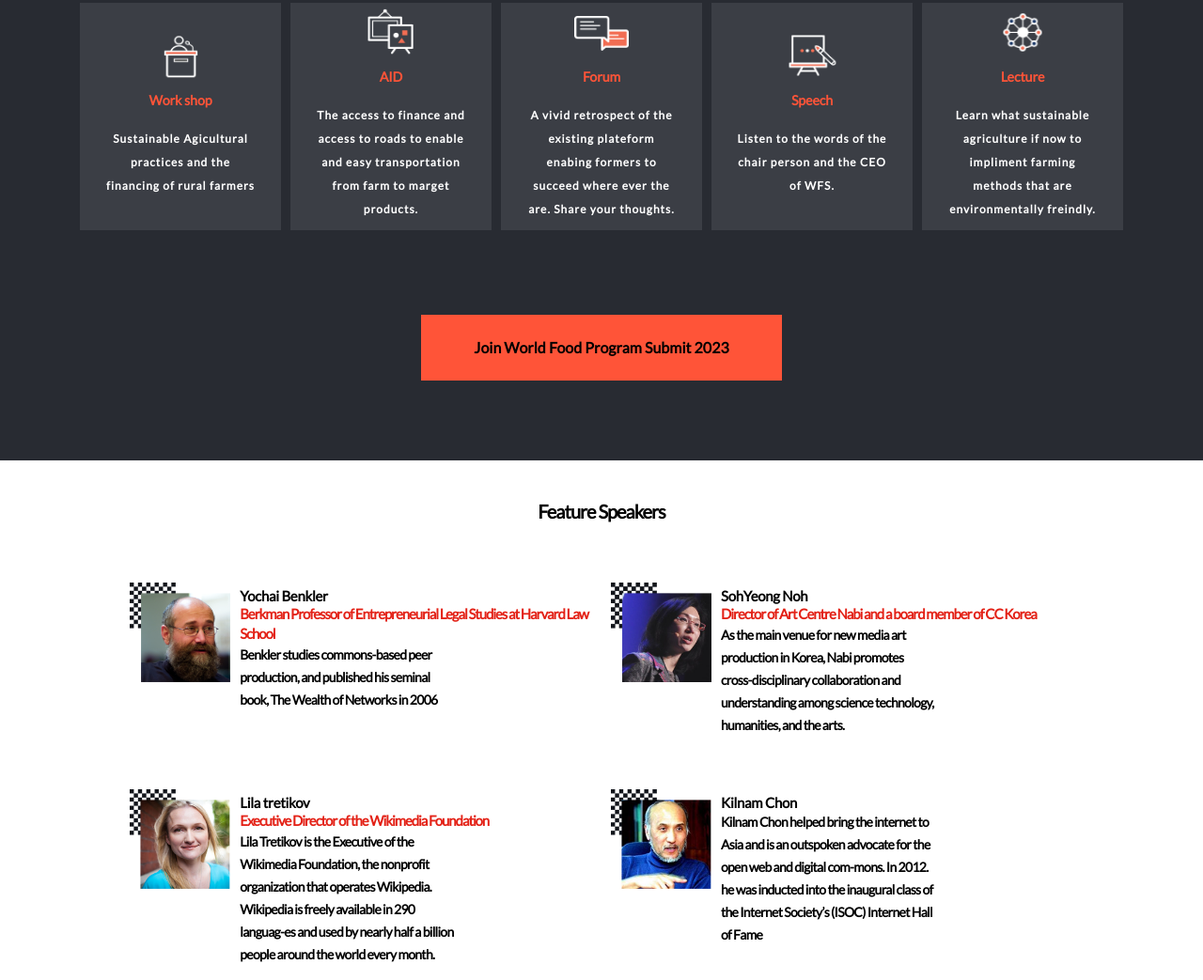
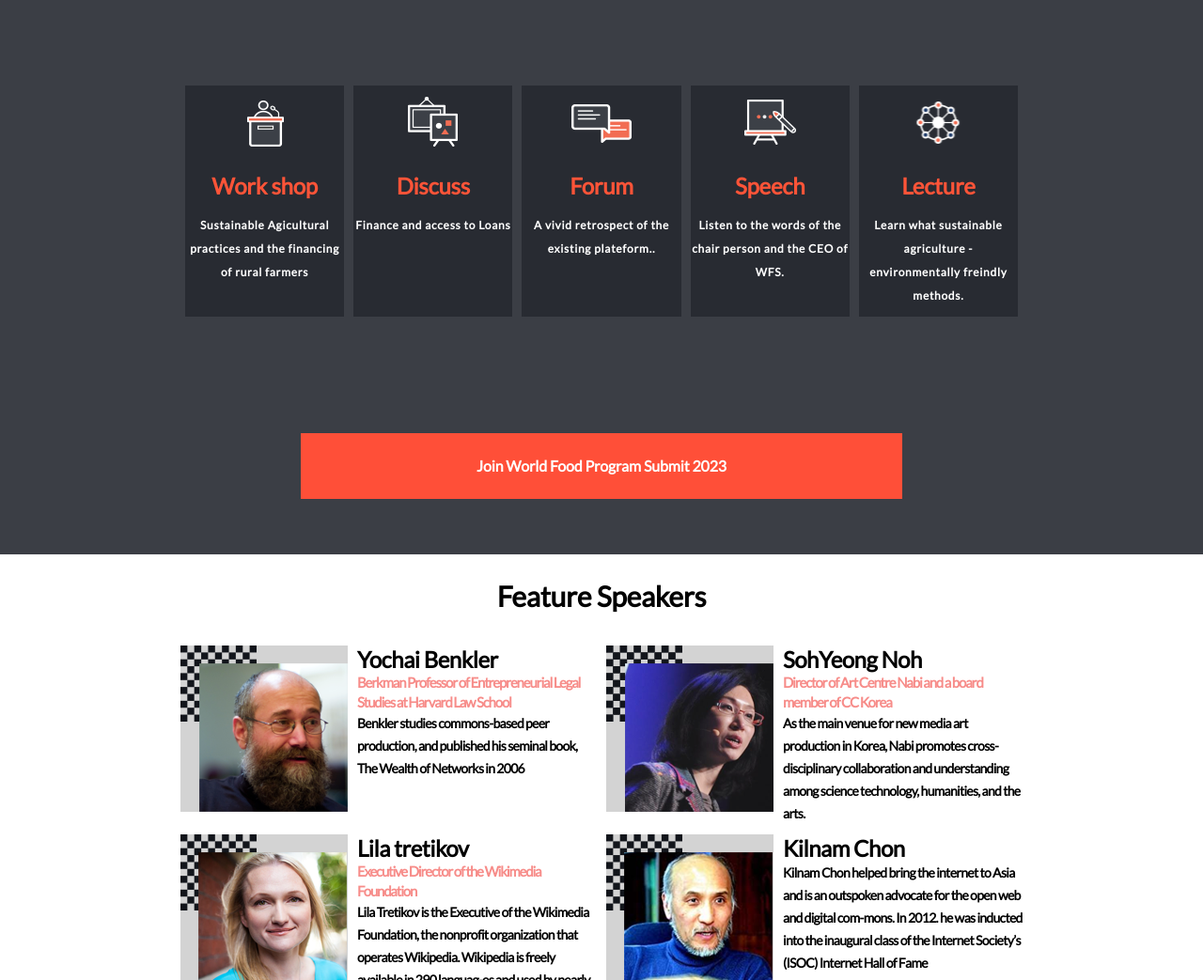
Before and after one commit to enocol/capstone, a plain HTML site: page index.html in a window 1280 px wide. Shown: the part 701-1744 px from the top of the page at 94% size. Drawn offline with Linux system fonts and the light colour scheme.

Commit message:
Impliment changes as recommended

```diff
--- a/index.html
+++ b/index.html
@@ -4,6 +4,7 @@
     <meta charset="UTF-8" />
     <meta name="viewport" content="width=device-width, initial-scale=1.0" />
     <link rel="stylesheet" href="styles.css" />
+    <link rel="stylesheet" href="about.css" />
     <link
       rel="stylesheet"
       href="https://cdnjs.cloudflare.com/ajax/libs/font-awesome/6.4.0/css/all.min.css"
@@ -74,43 +75,36 @@
       <div class="container">
         <div class="items">
           <img src="./images/icons/program_icon_01.png" alt="" />
-          <div></div>
-          <h3>Work shop</h3>
+          <span>Work shop</span>
           <p>
             Sustainable Agicultural practices and the financing of rural farmers
           </p>
         </div>
         <div class="items">
           <img src="./images/icons/program_icon_02.png" alt="" />
-          <h3>AID</h3>
-          <p>
-            The access to finance and access to roads to enable and easy
-            transportation from farm to marget products.
-          </p>
+          <span>Discuss</span>
+          <p>Finance and access to Loans</p>
         </div>
         <div class="items">
           <img src="./images/icons/program_icon_03.png" alt="" />
-          <h3>Forum</h3>
-          <p>
-            A vivid retrospect of the existing plateform enabing formers to
-            succeed where ever the are. Share your thoughts.
-          </p>
+          <span>Forum</span>
+          <p>A vivid retrospect of the existing plateform..</p>
         </div>
         <div class="items">
           <img src="./images/icons/program_icon_04.png" alt="" />
-          <h3>Speech</h3>
+          <span>Speech</span>
           <p>Listen to the words of the chair person and the CEO of WFS.</p>
         </div>
         <div class="items">
           <img src="./images/icons/program_icon_05.png" alt="" />
-          <h3>Lecture</h3>
+          <span>Lecture</span>
           <p>
-            Learn what sustainable agriculture if now to impliment farming
-            methods that are environmentally freindly.
+            Learn what sustainable agriculture - environmentally freindly
+            methods.
           </p>
         </div>
       </div>
-      <div class="join">
+      <div class="h4">
         <h4>Join World Food Program Submit 2023</h4>
       </div>
     </section>
@@ -118,6 +112,7 @@
     <div class="section3" id="speakers"></div>
     <section class="section4">
       <h6>Partners</h6>
+      <hr />
       <div class="container5">
         <div><img src="./images/partners/mozilla.png" alt="pic" /></div>
         <div><img src="./images/partners/google.png" alt="pic" /></div>
@@ -125,7 +120,25 @@
         <div><img src="./images/partners/naver.png" alt="pic" /></div>
         <div><img src="./images/partners/bnb.png" alt="pic" /></div>
       </div>
+      <div class="containerdiv3">
+        <div class="containerdiv4">
+          <div class="uk2032 uk1">@ENVIRONMENT UK 2023</div>
+
+          <div class="uk1">
+            <div class="">
+              2015 Creative Commons Korea. Some Rights Reserved.
+            </div>
+            <p class="para1">
+              달리 정하지 않은 웹사이트의 모든 내용은 크리에이티브 커먼즈
+              저작자표시 2.0 대한민국 라이선스에 따라 이용할 수 있습니다. 자세한
+              이용기능 내용과 허락조건은
+            </p>
+            <p>http://creativecommons.org/licences/by/2.0/kr 를 보세요.</p>
+          </div>
+        </div>
+      </div>
     </section>
+
     <script src="index.js" defer></script>
   </body>
 </html>
--- a/index.js
+++ b/index.js
@@ -1,6 +1,7 @@
 const section3 = document.getElementById("speakers");
 const hambugermenu = document.querySelector(".hambuger");
 const menu = document.querySelector(".navbar-list1");
+console.log(section3);
 
 hambugermenu.addEventListener("click", () => {
   menu.classList.add("menuvisible");
@@ -17,16 +18,15 @@
   menu.classList.remove("menuvisible");
 });
 
-const content = ` <div class="containerB">
-        <div class="speakers"><h4>Feature Speakers</h4></div>
-        <div class="speakers1">
+const content = `  <div class="speakers"><h4>Feature Speakers</h4></div>
+    <div class="flex-container">
       <div class="speakeritems">
-            <img src="./images/speakers/speaker_01.png" alt="" />
-            <div class="itemsA">
+        <img src="./images/speakers/speaker_01.png" alt="" class="img" />
+        <div class="itemsA itemA-1">
           <h5>Yochai Benkler</h5>
           <span
-                >Berkman Professor of Entrepreneurial Legal Studies at Harvard
-                Law School</span
+            >Berkman Professor of Entrepreneurial Legal Studies at Harvard Law
+            School</span
           >
           <p>
             Benkler studies commons-based peer production, and published his
@@ -35,76 +35,71 @@
         </div>
       </div>
       <div class="speakeritems">
-            <img src="./images/speakers/speaker_02.png" alt="" />
-            <div class="itemsA">
+        <img src="./images/speakers/speaker_02.png" alt="" class="img" />
+        <div class="itemsA ItemA-2">
           <h5>SohYeong Noh</h5>
           <span
-                >Director of Art Centre Nabi and a board member of CC
-                Korea</span
+            >Director of Art Centre Nabi and a board member of CC Korea</span
           >
           <p>
             As the main venue for new media art production in Korea, Nabi
-                promotes cross-disciplinary collaboration and understanding
-                among science technology, humanities, and the arts.
+            promotes cross-disciplinary collaboration and understanding among
+            science technology, humanities, and the arts.
           </p>
         </div>
       </div>
-        </div>
-        <div class="speakers2">
+
       <div class="speakeritems">
-            <img src="./images/speakers/speaker_03.png" alt="" />
-            <div class="itemsA">
+        <img src="./images/speakers/speaker_03.png" alt="" class="img" />
+        <div class="itemsA itemA-3">
           <h5>Lila tretikov</h5>
           <span>Executive Director of the Wikimedia Foundation</span>
           <p>
             Lila Tretikov is the Executive of the Wikimedia Foundation, the
-                nonprofit organization that operates Wikipedia. Wikipedia is
-                freely available in 290 languag-es and used by nearly half a
-                billion people around the world every month.
+            nonprofit organization that operates Wikipedia. Wikipedia is freely
+            available in 290 languag-es and used by nearly half a billion people
+            around the world every month.
           </p>
         </div>
       </div>
       <div class="speakeritems">
-            <img src="./images/speakers/speaker_04.png" alt="" />
-            <div class="itemsA">
+        <img src="./images/speakers/speaker_04.png" alt="" class="img" />
+        <div class="itemsA itemA-4">
           <h5>Kilnam Chon</h5>
           <span></span>
           <p>
-                Kilnam Chon helped bring the internet to Asia and is an
-                outspoken advocate for the open web and digital com-mons. In
-                2012. he was inducted into the inaugural class of the Internet
-                Society’s (ISOC) Internet Hall of Fame
+            Kilnam Chon helped bring the internet to Asia and is an outspoken
+            advocate for the open web and digital com-mons. In 2012. he was
+            inducted into the inaugural class of the Internet Society’s (ISOC)
+            Internet Hall of Fame
           </p>
         </div>
       </div>
-        </div>
-        <div class="speakers3">
+
       <div class="speakeritems">
-            <img src="./images/speakers/speaker_05.png" alt="" />
-            <div class="itemsA">
+        <img src="./images/speakers/speaker_05.png" alt="" class="img" />
+        <div class="itemsA itemA-5">
           <h5>Julia Leda</h5>
           <span>President of Young Pirates of Europe</span>
           <p>
-                European ingetration, political democracy and participation of
-                youth through online as her major condern, Reda’s report
-                outlining potential changes to EU copyright law was approved by
-                the Parliament in July
+            European ingetration, political democracy and participation of youth
+            through online as her major condern, Reda’s report outlining
+            potential changes to EU copyright law was approved by the Parliament
+            in July
           </p>
         </div>
       </div>
       <div class="speakeritems">
-            <img src="./images/speakers/speaker_06.png" alt="" />
-            <div class="itemsA">
+        <img src="./images/speakers/speaker_06.png" alt="" class="img" />
+        <div class="itemsA itemA-6">
           <h5>Ryan Merkley</h5>
           <span
-                >CEO of Creativve Commons, ex COO of the Mozilla
-                Foundation</span
+            >CEO of Creativve Commons, ex COO of the Mozilla Foundation</span
           >
           <p>
-                Ryan had been leading open-source projects at the Mozilla
-                Foundation such as the open-source move-ment
+            Ryan had been leading open-source projects at the Mozilla Foundation
+            such as the open-source move-ment
           </p>
-            </div>
         </div>
       </div>
     </div>
--- a/styles.css
+++ b/styles.css
@@ -34,7 +34,7 @@
 .fa-x {
   position: fixed;
   top: 20px;
-  left: 400px;
+  left: 80%;
   color: white;
 }
 
@@ -49,28 +49,30 @@
   font-size: 30px;
 }
 
-.close {
-  position: absolute;
-  top: 30px;
-  left: 350px;
-  color: white;
-  z-index: 1;
-  visibility: hidden;
-}
-
 .header-list1 {
   display: none;
 }
 
 .small-heading {
   font-size: 20px;
-  color: orangered;
+  color: tomato;
   margin-bottom: 10px;
+}
+
+.topic {
+  width: 80%;
+  color: #515151;
+  font-family: "Lato", sans-serif;
+  font-size: 12px;
+  font-style: normal;
+  font-weight: 400;
+  line-height: 17px;
+  letter-spacing: -0.12px;
 }
 
 .section1 {
   padding: 100px 0 0 35px;
-  height: 500px;
+  height: 550px;
   width: 100%;
   background: #f8f8f8;
   background-image: url("./images/desktop-bg-img.png");
@@ -78,36 +80,14 @@
   background-size: cover;
 }
 
-.section2 {
-  height: auto;
-  width: 100%;
-  display: flex;
-  flex-direction: column;
-  align-items: center;
-  justify-content: center;
-  background: #282b32;
-}
-
 .h1 {
-  color: orangered;
   margin-bottom: 20px;
-  width: auto;
-  font-size: 35px;
-}
-
-.topic {
-  margin-bottom: 10px;
-  width: 90%;
-  color: #515151;
-  font-family: "Lato", sans-serif;
-  font-size: 12px;
-  font-style: normal;
-  font-weight: 400;
-  line-height: 17px;
-  letter-spacing: -0.12px;
-  padding: 5px;
-  border: 4px solid white;
-  background: #f8f8f8;
+  -webkit-background-clip: text;
+  background-image: url("images/bg/orangebg.jpg");
+  color: transparent;
+  font-weight: 700;
+  font-size: 30px;
+  background-clip: text;
 }
 
 .duration {
@@ -134,187 +114,20 @@
   padding: 20px 0 0 0;
 }
 
-.card {
-  gap: 10px;
-  padding: 10px;
-  display: flex;
-  justify-content: center;
-  align-items: center;
-}
-
-.card img {
-  width: 64px;
-  height: 58px;
-}
-
-.card3 {
-  color: #fff;
-  text-align: center;
-  font-family: "Lato", sans-serif;
-  font-size: 12px;
-  font-style: normal;
-  font-weight: 700;
-  line-height: 25px;
-  letter-spacing: 0.72px;
-  background: #3b3e45f1;
-  width: 100%;
-  height: 100%;
-}
-
-.card2 {
-  color: #ff5438;
-  font-size: 24px;
-  font-style: normal;
-  font-weight: 700;
-  line-height: 28px;
-  letter-spacing: -0.24px;
-  flex-shrink: 1;
-}
-
 .container {
   display: flex;
   flex-direction: column;
   margin: 5px;
   height: auto;
+  width: 97%;
 }
 
 .items {
-  width: 98%;
-  background: #3b3e45;
-  color: white;
-  height: auto;
   display: flex;
-  justify-content: center;
+  background-color: #282b32;
+  margin: 5px;
+  width: 100%;
   align-items: center;
-  margin: 5px;
-}
-
-.items p {
-  width: 80%;
-  height: auto;
-  padding: 5px;
-  margin: 5px;
-  color: #fff;
-  font-family: "Lato", sans-serif;
-  font-size: 10.703px;
-  font-style: normal;
-  font-weight: 700;
-  line-height: 22.299px;
-  letter-spacing: 0.642px;
-}
-
-.items h3 {
-  width: 40%;
-  height: auto;
-  margin: 5px;
-  color: #ff5438;
-  font-family: "Lato", sans-serif;
-  font-size: 14.271px;
-  font-style: normal;
-  font-weight: 700;
-  line-height: 24.975px;
-  letter-spacing: -0.143px;
-}
-
-.items img {
-  margin: 5px;
-  width: 57.085px;
-  height: 51.733px;
-}
-
-.section2 h2 {
-  margin: 20px 0 20px 0;
-  color: #fff;
-  font-family: "Lato", sans-serif;
-  font-size: 20px;
-  font-style: normal;
-  font-weight: 400;
-  line-height: 28px; /* 140% */
-  letter-spacing: -0.8px;
-}
-
-.join {
-  display: flex;
-  align-items: center;
-  height: 70px;
-  background-color: #ff5438;
-  width: 80%;
-  padding: 20px 20px;
-  margin: 5px 0 20px 0;
-  justify-content: center;
-  gap: 10px;
-}
-
-.section3 {
-  padding-top: 30px;
-}
-
-.speakers {
-  display: flex;
-  justify-content: center;
-  height: 80px;
-  color: #000;
-  font-size: 20px;
-  font-style: normal;
-  font-weight: 400;
-  line-height: 28px;
-  letter-spacing: -1px;
-}
-
-.speakers1,
-.speakers2,
-.speakers3 {
-  display: flex;
-  flex-direction: column;
-  align-items: center;
-}
-
-.speakeritems {
-  width: 100%;
-  display: flex;
-  margin: 10px;
-}
-
-.containerB {
-  padding: 10px;
-}
-
-.speakeritems img {
-  width: 107px;
-  height: 106.399px;
-}
-
-.itemsA {
-  padding: 5px 2px 20px 10px;
-}
-
-.itemsA h5 {
-  color: #000;
-  font-size: 15px;
-  font-style: normal;
-  font-weight: 700;
-  line-height: normal;
-  letter-spacing: -0.3px;
-}
-
-.itemsA span {
-  color: #e32116;
-  font-size: 15px;
-  font-style: normal;
-  font-weight: 700;
-  line-height: 13.943px;
-  letter-spacing: -0.1px;
-  margin-bottom: 20px;
-}
-
-.itemsA p {
-  color: #000;
-  font-size: 12px;
-  font-style: normal;
-  font-weight: 700;
-  line-height: 17.078px; /* 189.753% */
-  letter-spacing: -0.45px;
-  width: 229px;
 }
 
 .container5 img {
@@ -330,7 +143,6 @@
   gap: 20px;
   background: #414246;
   justify-content: center;
-  height: 400px;
 }
 
 .container5 {
@@ -350,9 +162,175 @@
   letter-spacing: -0.3px;
   width: 98px;
   height: 34px;
+  margin-top: 20px;
+}
+
+.items img {
+  margin: 10px;
+  width: 57.085px;
+  height: 51.733px;
+}
+
+.items span {
+  margin: 10px;
+  width: 70px;
+  flex-shrink: 0;
+  flex-grow: 0;
+  color: #ff5438;
+  padding: 5px;
+  font-family: Lato;
+  font-size: 14.271px;
+  font-style: normal;
+  font-weight: 700;
+  line-height: 24.975px;
+  letter-spacing: -0.143px;
+}
+
+.items p {
+  color: #fff;
+  font-family: Lato;
+  font-size: 10.703px;
+  font-style: normal;
+  font-weight: 700;
+  line-height: 22.299px;
+  letter-spacing: 0.642px;
+}
+
+.section2 {
+  display: flex;
+  flex-direction: column;
+  justify-content: space-around;
+  height: 700px;
+  background: #3b3e45;
+  align-items: center;
+}
+
+.h4 {
+  background: #ff4f38;
+  height: 10%;
+  width: 70%;
+  display: flex;
+  align-items: center;
+  justify-content: center;
+  color: #fff;
+  font-size: 16px;
+  font-style: normal;
+  font-weight: 900;
+  line-height: 28px;
+  letter-spacing: -0.16px;
+}
+
+.section2 h2 {
+  display: flex;
+  width: 122px;
+  height: 17px;
+  flex-direction: column;
+  justify-content: center;
+  color: #fff;
+  font-family: Lato;
+  font-size: 20px;
+  font-style: normal;
+  font-weight: 400;
+  line-height: 28px;
+  letter-spacing: -0.8px;
+}
+
+.section3 {
+  display: flex;
+  flex-direction: column;
+  width: 100%;
+  align-items: center;
+  justify-content: space-between;
+  height: 1250px;
+  margin-bottom: 20px;
+  padding-top: 30px;
+}
+
+.speakeritems {
+  display: flex;
+  align-items: top;
+}
+
+.itemsA h5 {
+  color: #000;
+  font-size: 15px;
+  font-style: normal;
+  font-weight: 700;
+  line-height: normal;
+  letter-spacing: -0.3px;
+}
+
+.itemsA span {
+  color: #f78c89;
+  font-size: 10px;
+  font-style: normal;
+  font-weight: 700;
+  line-height: 14.943px;
+  letter-spacing: -0.2px;
+  margin-bottom: 10px;
+}
+
+.itemsA p {
+  color: #000;
+  font-family: "Lato", sans-serif;
+  font-size: 9px;
+  font-style: normal;
+  font-weight: 700;
+  line-height: 14px;
+  letter-spacing: -0.54px;
+}
+
+.itemA {
+  margin: 10px;
+  flex: 1;
+}
+
+.itemA h5 {
+  color: #000;
+  font-family: Lato;
+  font-size: 15px;
+  font-style: normal;
+  font-weight: 700;
+  line-height: normal;
+  letter-spacing: -0.3px;
+}
+
+.itemA span {
+  color: #f78c89;
+  font-size: 10px;
+  font-style: normal;
+  font-weight: 700;
+  line-height: 14.943px;
+  letter-spacing: -0.2px;
+}
+
+.itemA p {
+  color: #000;
+  font-style: normal;
+  font-weight: 700;
+  line-height: 14px;
+  font-size: 9px;
+  line-height: 14px;
+  letter-spacing: -0.54px;
+}
+
+hr {
+  width: 5%;
+  color: blue;
+  z-index: 7;
 }
 
 @media screen and (min-width: 768px) {
+  .items {
+    flex-direction: column;
+    margin: 5px;
+    align-items: center;
+  }
+
+  .section2 {
+    background: #3b3e45;
+  }
+
   .header .header-list1 {
     display: flex;
     justify-content: end;
@@ -371,12 +349,17 @@
     margin-left: 180px;
     width: 70%;
     height: 100%;
-    flex-shrink: 0;
+    flex: 1;
+  }
+
+  .h4 {
+    content: ("See the hold Program");
+    width: 50%;
   }
 
   .section1 {
     display: flex;
-    height: 400px;
+    height: 500px;
     padding: 50px 0 0 35px;
   }
 
@@ -417,7 +400,7 @@
   }
 
   .campagne {
-    padding: 5px;
+    padding: 2px;
     border: 5px solid #ec4327;
     color: #ec4327;
     font-family: "Lato", sans-serif;
@@ -425,65 +408,95 @@
     font-style: normal;
     font-weight: 700;
     line-height: normal;
-    width: 100%;
+    background: white;
+    z-index: 1;
   }
 
   .displaynone {
     display: none;
   }
 
-  .section2 {
-    height: 700px;
-  }
-
-  .section2 h2 {
-    color: white;
-    margin: 35px 0 0 0;
-  }
-
   .container {
     flex-direction: row;
-    width: auto;
-    margin: 10px;
-    padding: 70px;
-    height: auto;
-    text-align: center;
+    align-items: center;
+    justify-content: center;
+    width: 70%;
+    justify-content: center;
   }
 
   .items {
-    flex-direction: column;
-    height: auto;
-    width: 20%;
+    height: 100%;
   }
 
-  .join {
-    width: 30%;
+  .items img {
+    width: 64px;
+    height: 58px;
   }
 
-  .speakers1,
-  .speakers2,
-  .speakers3 {
-    display: flex;
-    flex-direction: row;
-    justify-content: center;
-    align-items: center;
-    width: 100%;
+  .items span {
+    color: #ff5438;
+    font-family: Lato;
+    font-size: 24px;
+    font-style: normal;
+    font-weight: 700;
+    line-height: 28px;
+    letter-spacing: -0.24px;
+    flex-grow: 0;
+    flex-shrink: 0;
+    width: max-content;
+  }
+
+  .items p {
+    color: #fff;
+    text-align: center;
+    font-family: Lato;
+    font-size: 12px;
+    font-style: normal;
+    font-weight: 700;
+    line-height: 25px;
+    letter-spacing: 0.72px;
   }
 
   .section3 {
-    display: flex;
-    flex-direction: column;
-    align-items: center;
+    height: 700px;
+    margin-bottom: 20px;
+  }
+
+  .flex-container {
+    display: grid;
+    grid-template-columns: 1fr 1fr;
+    gap: 10px;
+    width: 70%;
+  }
+
+  .speakers {
+    color: #000;
+    font-family: Lato;
+    font-size: 30px;
+    font-style: normal;
+    font-weight: 400;
+    line-height: 28px;
+    letter-spacing: -0.3px;
+  }
+
+  .itemsA h5 {
+    color: #000;
+    font-family: Lato;
+    font-size: 24px;
+    font-style: normal;
+    font-weight: 700;
+    line-height: normal;
+    letter-spacing: -0.48px;
   }
 
   .itemsA span {
-    color: #e32116;
+    color: #f78c89;
     font-family: "Lato", sans-serif;
     font-size: 15px;
     font-style: normal;
     font-weight: 700;
     line-height: 21px;
-    letter-spacing: -1.1px;
+    letter-spacing: -1.2px;
   }
 
   .itemsA p {
@@ -496,45 +509,19 @@
     letter-spacing: -0.7px;
   }
 
-  .itemA h5 {
-    color: #000;
-    font-family: "Lato", sans-serif;
-    font-size: 24px;
-    font-style: normal;
-    font-weight: 700;
-    line-height: normal;
-    letter-spacing: -0.48px;
+  .img {
+    width: 178px;
+    height: 177px;
+    background: url(<path-to-image>), lightgray 50% / cover no-repeat;
+    margin-right: 10px;
   }
 
   .speakeritems {
-    height: 200px;
-    display: flex;
-    margin: 10px;
-  }
-
-  .items p {
-    color: #fff;
-    text-align: center;
-    font-family: "Lato", sans-serif;
-    font-size: 12px;
-    font-style: normal;
-    font-weight: 700;
-    line-height: 25px;
-    letter-spacing: 1px;
-  }
-
-  .section4 {
-    height: 200px;
+    width: 100%;
   }
 
   .close {
     visibility: hidden;
-  }
-
-  .topic {
-    width: 70%;
-    height: 70px;
-    background: #f8f8f8;
   }
 
   .menu:active {
@@ -544,4 +531,27 @@
   .menu:hover {
     color: orangered;
   }
+
+  .container5 {
+    height: 200px;
+    margin-top: 20px;
+  }
+  hr {
+    width: 5%;
+    color: red;
+  }
+
+  .topic {
+    width: 60%;
+    color: #515151;
+    font-family: "Lato";
+    font-size: 25.49px;
+    font-style: normal;
+    font-weight: 400;
+    line-height: 36.111px;
+    letter-spacing: -0.255px;
+    border: 8.497px solid #fff;
+    background: #f8f8f8;
+    padding: 20px;
+  }
 }
```
Also changed, not shown: README.md. Lines whose indentation alone changed are shown as unchanged.
